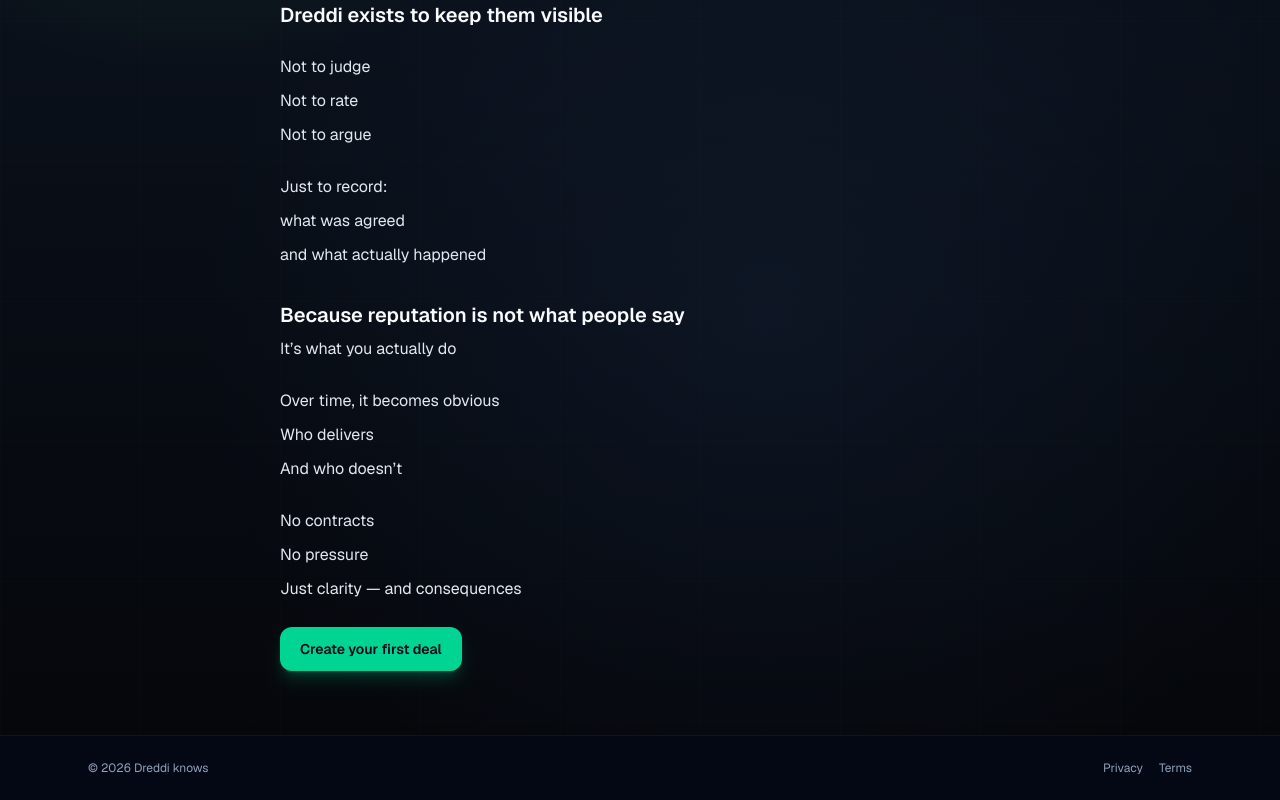
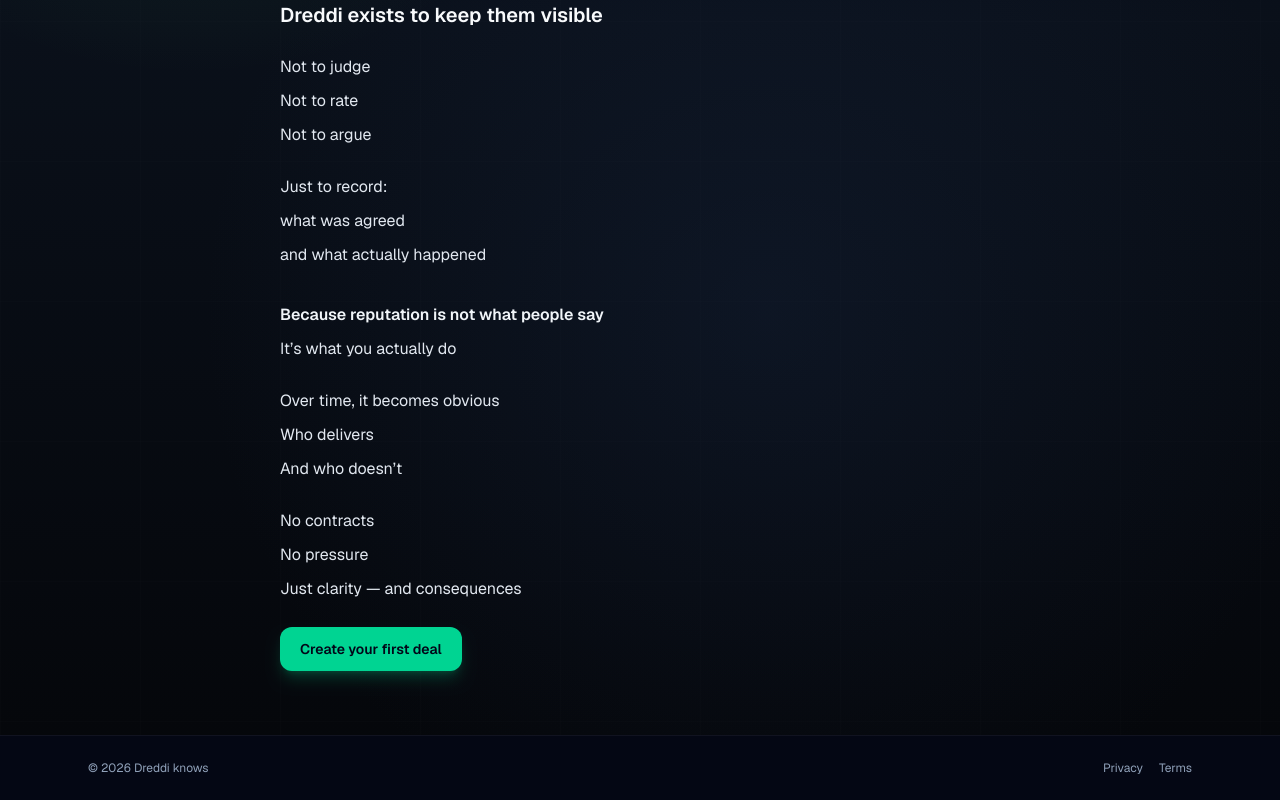
Before and after one commit to wanderwe/dreddi-mvp, a Next.js app: page /en/why in a window 1280 px wide. Shown: the part 756-1556 px from the top of the page. Built offline with nearby package versions, Linux system fonts and the light colour scheme; no server answers.

Commit message:
Normalize Why page emphasis hierarchy

```diff
--- a/src/app/why/page.tsx
+++ b/src/app/why/page.tsx
@@ -22,10 +22,12 @@ export async function generateMetadata(): Promise<Metadata> {
 
 export function WhyPageContent({ locale }: { locale: Locale }) {
   const copy = getWhyCopy(locale);
-  const emphasizedLines = new Set([
+  const strongEmphasisLines = new Set([
     "And then… nothing happens",
     "That’s the problem",
     "Dreddi exists to keep them visible",
+  ]);
+  const mediumEmphasisLines = new Set([
     "Because reputation is not what people say",
   ]);
   const majorTransitionBlocks = new Set([1, 5, 8]);
@@ -53,9 +55,11 @@ export function WhyPageContent({ locale }: { locale: Locale }) {
                 <p
                   key={`paragraph-${paragraphIndex}`}
                   className={
-                    emphasizedLines.has(paragraph)
+                    strongEmphasisLines.has(paragraph)
                       ? "text-lg font-semibold text-slate-50 sm:text-xl"
-                      : "text-slate-200"
+                      : mediumEmphasisLines.has(paragraph)
+                        ? "font-semibold text-slate-100"
+                        : "text-slate-200"
                   }
                 >
                   {paragraph.split("\n").map((line, lineIndex, lines) => (
```
